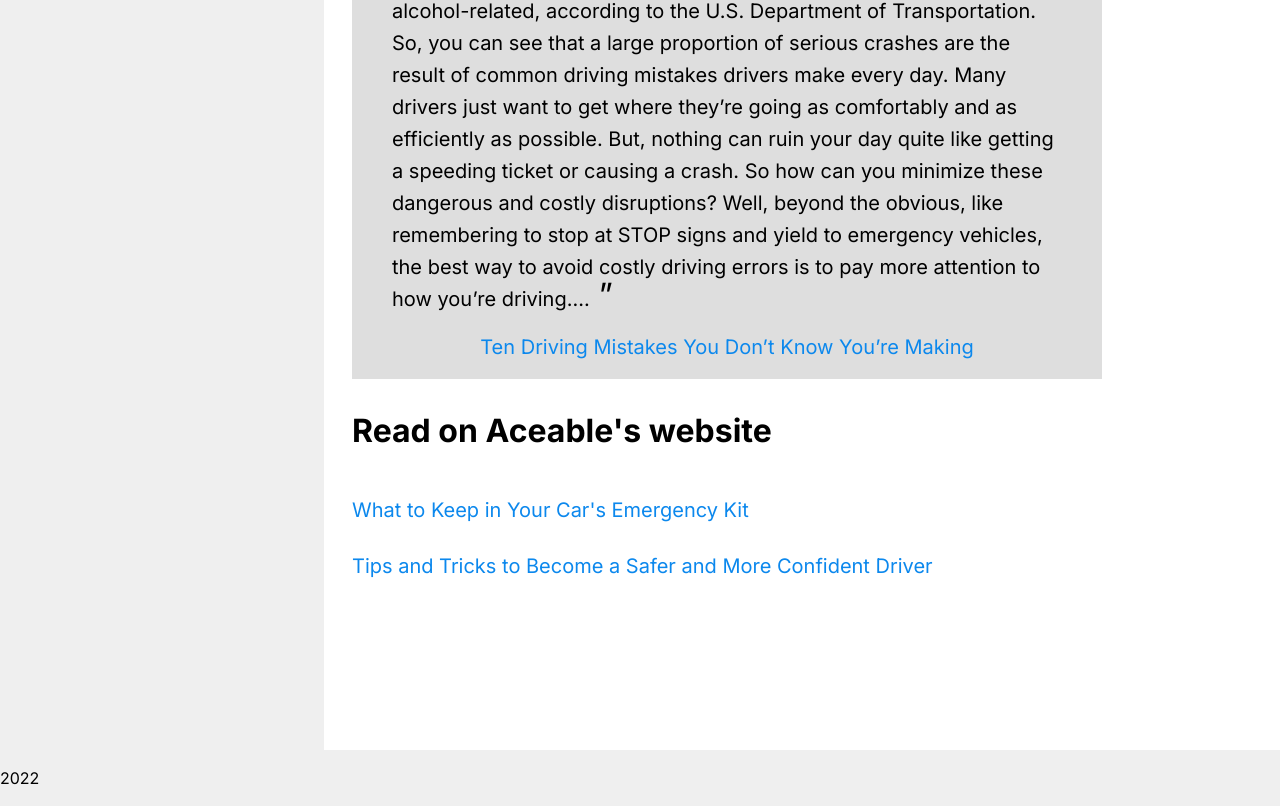
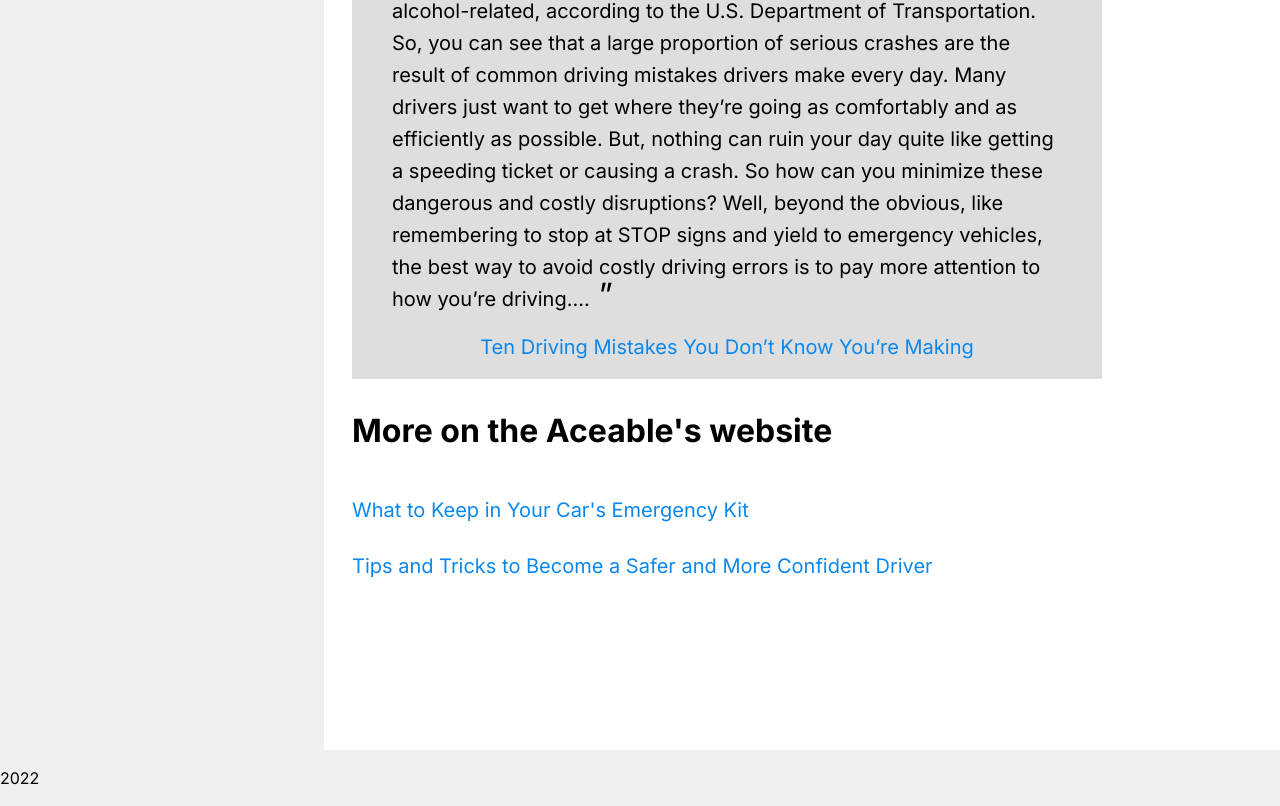
Before and after one commit to cml815/about-a, a React (Create React App) app: page /projects/aceable in a window 1280 px wide. Shown: the part 1062-1868 px from the top of the page. Built offline with nearby package versions, Linux system fonts and the light colour scheme.

Commit message:
project headline

```diff
--- a/src/components/Project.jsx
+++ b/src/components/Project.jsx
@@ -45,7 +45,7 @@ export function Project() {
            <blockquote className="excerpt"><span className="xl">&#8220;&nbsp;</span>{project.excerpt}...<span className="xl">&nbsp;&#8221;</span></blockquote>
           <a href={project.url0} target="_blank"><p className="center">{project.title0}</p></a>
           </div>
-          <h3>Read on {project.company}'s website</h3>
+          <h3>More on the {project.company}'s website</h3>
           <div className={styles.urlList}>
             <a href={project.url1} target="_blank">{project.title1}</a>
             <a href={project.url2} target="_blank">{project.title2}</a>
```
